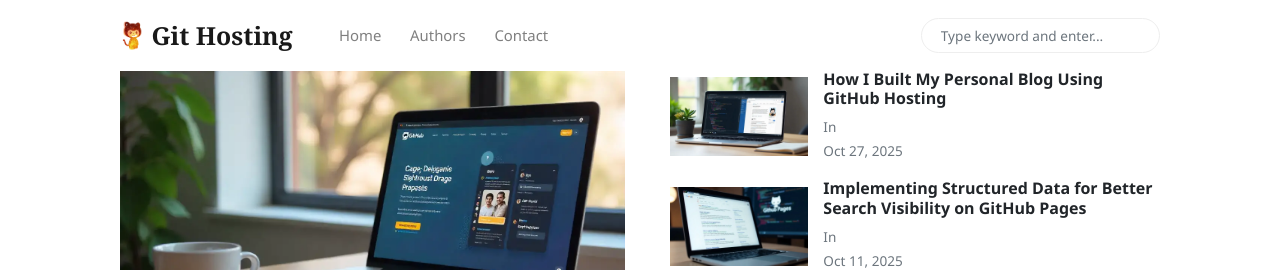
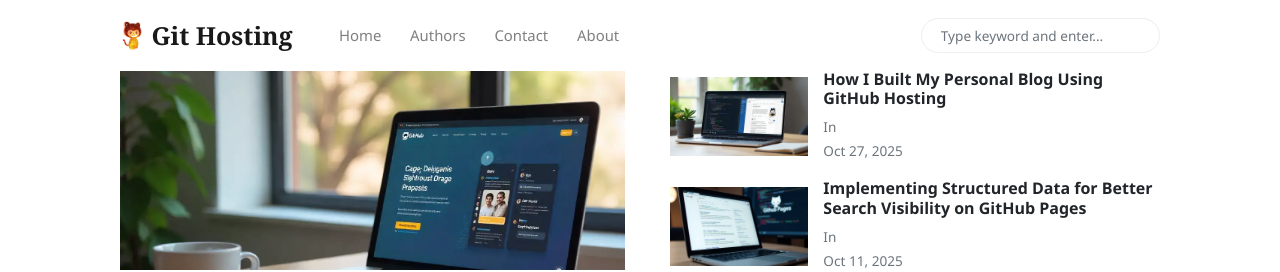
Before and after one commit to free-git-hosting/free-git-hosting.github.io, a Jekyll site: the page built from index.html, in a window 1280 px wide. Shown: the top 272 px of the page. Built offline with Jekyll 4.4.1, drawn with Linux system fonts in a browser that asks for light colours; nearby versions of some CDN libraries; the list of posts is cut into pages by our own code.

Commit message:
Added Pages

```diff
--- a/_includes/menu-header.html
+++ b/_includes/menu-header.html
@@ -7,6 +7,9 @@
 <a class="nav-link" href="{{site.baseurl}}/authors-list">Authors</a>
 </li>
 <li class="nav-item">
-<a class="nav-link" href="{{site.baseurl}}/contact">Contact</a>
+<a class="nav-link" href="{{site.baseurl}}/contact-us">Contact</a>
+</li>
+<li class="nav-item">
+<a class="nav-link" href="{{site.baseurl}}/about-us">About</a>
 </li>
 </li>
```
